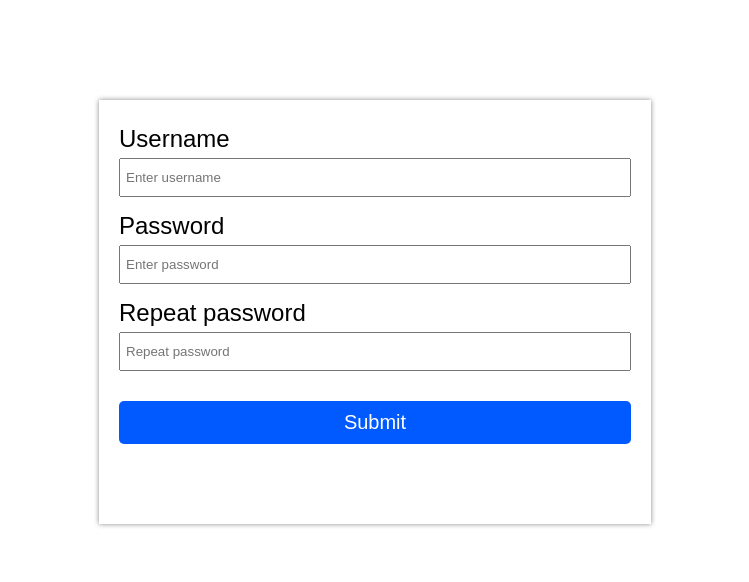
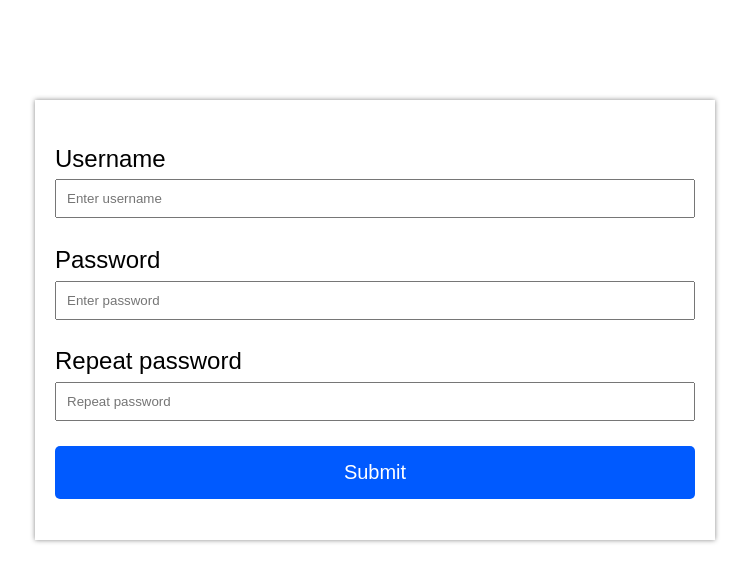
Before and after one commit to babilunga/react-forms, a React (Create React App) app: page / in a window 1280 px wide. Shown: the top 582 px of the page, without its empty margins (265-1014 px from the left). Built offline with nearby package versions, Linux system fonts and the light colour scheme.

Commit message:
Refractoring onChange button and styles

```diff
--- a/package.json
+++ b/package.json
@@ -7,6 +7,7 @@
     "@testing-library/react": "^11.2.7",
     "@testing-library/user-event": "^12.8.3",
     "react": "^17.0.2",
+    "react-app": "^1.1.2",
     "react-dom": "^17.0.2",
     "react-scripts": "4.0.3",
     "web-vitals": "^1.1.2"
--- a/public/index.html
+++ b/public/index.html
@@ -24,7 +24,7 @@
       work correctly both with client-side routing and a non-root public URL.
       Learn how to configure a non-root public URL by running `npm run build`.
     -->
-    <title>React App</title>
+    <title>Forms App Learn</title>
   </head>
   <body>
     <noscript>You need to enable JavaScript to run this app.</noscript>
--- a/src/App.js
+++ b/src/App.js
@@ -18,51 +18,54 @@ export default class App extends React.Component {
 		);
 	};
 
-  onChangeInput = (arg, event) => {
-    console.log(`event: ${event.target.value}, arg: ${arg}`);
+	onChangeInput = (event) => {
+		console.log(`name: ${event.target.name}, value: ${event.target.value}`);
 		this.setState({
-      [arg]: event.target.value,
+			[event.target.name]: event.target.value,
 		});
 	};
 
 	render() {
 		return (
-      <div className="form-container">
-        <form className="form">
-          <div className="form-group">
+			<div className='form-container'>
+				<form className='form'>
+					<div className='form-group'>
 						<label>Username</label>
 						<input
-              type="text"
-              className="form-control"
-              placeholder="Enter username"
+							type='text'
+							className='form-control'
+							placeholder='Enter username'
 							ref={(node) => (this.username = node)}
+							name='username'
 							value={this.state.username}
-              onChange={this.onChangeInput.bind(this, 'username')}
+							onChange={this.onChangeInput}
 						/>
 					</div>
-          <div className="form-group">
+					<div className='form-group'>
 						<label>Password</label>
 						<input
-              type="text"
-              className="form-control"
-              placeholder="Enter password"
+							type='text'
+							className='form-control'
+							placeholder='Enter password'
 							ref={(node) => (this.password = node)}
+							name='password'
 							value={this.state.password}
-              onChange={this.onChangeInput.bind(this, 'password')}
+							onChange={this.onChangeInput}
 						/>
 					</div>
-          <div className="form-group">
+					<div className='form-group'>
 						<label>Repeat password</label>
 						<input
-              type="text"
-              className="form-control"
-              placeholder="Repeat password"
+							type='text'
+							className='form-control'
+							placeholder='Repeat password'
 							ref={(node) => (this.repeatPassword = node)}
+							name='repeatPassword'
 							value={this.state.repeatPassword}
-              onChange={this.onChangeInput.bind(this, 'repeatPassword')}
+							onChange={this.onChangeInput}
 						/>
 					</div>
-          <button type="submit" className="btn" onClick={this.onSubmit}>
+					<button type='submit' className='btn' onClick={this.onSubmit}>
 						Submit
 					</button>
 				</form>
--- a/src/style.css
+++ b/src/style.css
@@ -1,38 +1,40 @@
+* {
+	/* border: 1px solid; */
+}
 body {
 	box-sizing: border-box;
 	margin: 0;
 	padding: 0;
-  -webkit-font-smoothing: antialiased;
-  -moz-osx-font-smoothing: grayscale;
 	font-size: 24px;
 	font-family: sans-serif;
 }
-
 .form-container {
+	width: fit-content;
+	height: fit-content;
+	margin: 100px auto;
 }
 .form {
+	width: 50vw;
+	height: 400px;
 	padding: 20px;
-  margin: 100px auto;
-  width: 40vw;
-  height: 30vw;
 	display: flex;
 	flex-flow: column nowrap;
-  /* border: 1px solid grey; */
+	justify-content: space-evenly;
 	box-shadow: 0 0 5px rgb(136, 136, 136);
 }
 .form-group {
+	height: 20%;
 	display: flex;
 	flex-flow: column nowrap;
-  margin: 5px 0;
+	justify-content: space-around;
+	align-content: flex-start;
 }
 .form-control {
-  margin: 5px 0;
-  padding: 10px 0 10px 5px;
+	padding: 10px;
 }
 .btn {
 	font-size: 20px;
-  margin: 20px 0;
-  padding: 10px 0;
+	padding: 15px 0;
 	border: 0 solid;
 	border-radius: 5px;
 	background-color: rgb(0, 90, 255);
```
Also changed, not shown: src/reportWebVitals.js (deleted, +0 -13 lines), src/setupTests.js (deleted, +0 -5 lines), 1 other file (tests, documents, lock files or other folders). Lines whose indentation alone changed are shown as unchanged.
